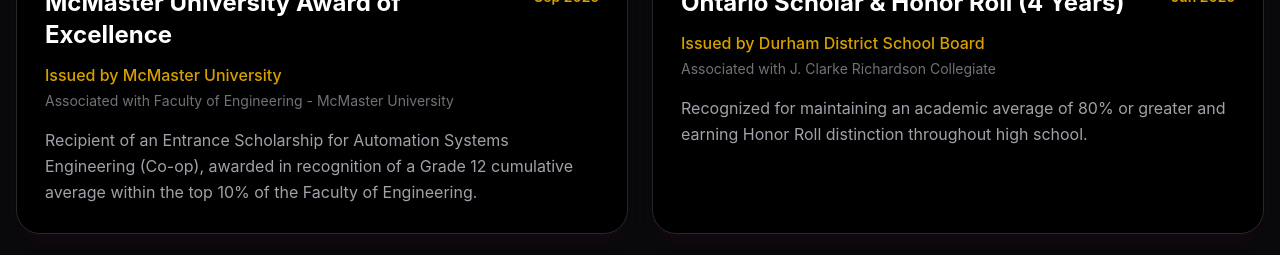
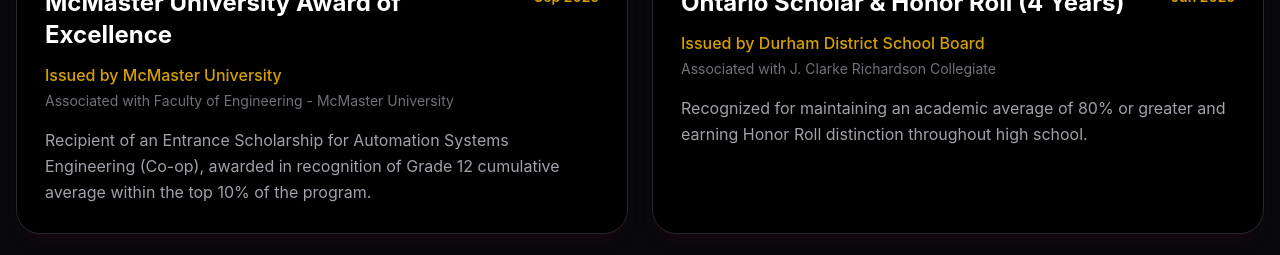
Before and after one commit to atharva1567/Personal-Portfolio, a Next.js app: page / in a window 1280 px wide. Shown: the part 8160-8415 px from the top of the page. Built offline with nearby package versions, Linux system fonts and the light colour scheme; no server answers; the database is empty.

Commit message:
Update McMaster award description

```diff
--- a/components/achievements-section.jsx
+++ b/components/achievements-section.jsx
@@ -11,7 +11,7 @@ export default function AchievementsSection() {
       date: "Sep 2025",
       association: "Faculty of Engineering - McMaster University",
       description:
-        "Recipient of an Entrance Scholarship for Automation Systems Engineering (Co-op), awarded in recognition of a Grade 12 cumulative average within the top 10% of the Faculty of Engineering.",
+        "Recipient of an Entrance Scholarship for Automation Systems Engineering (Co-op), awarded in recognition of Grade 12 cumulative average within the top 10% of the program.",
     },
     {
       icon: GraduationCap,
```
